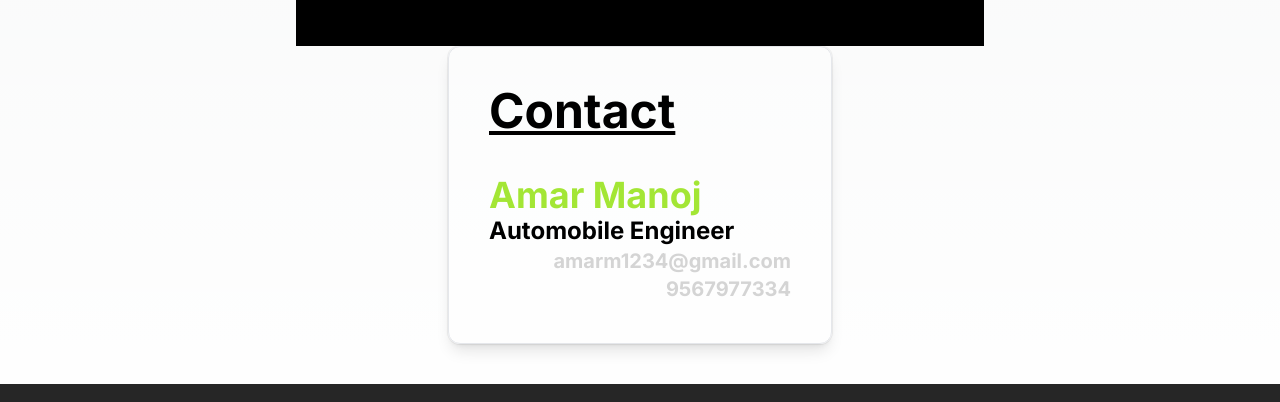
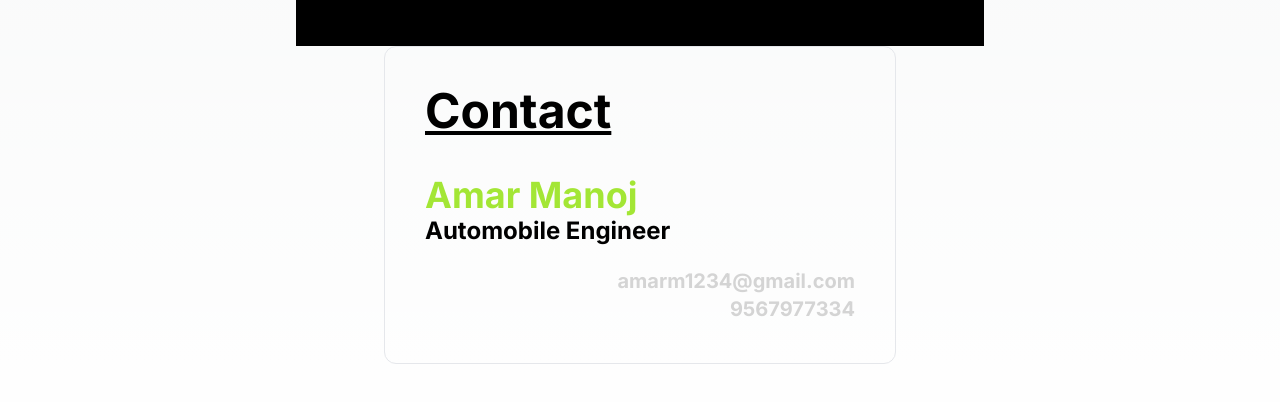
Before and after one commit to simpleitis/amar-manoj-portfolio, a Next.js app: page / in a window 1280 px wide. Shown: the part 3285-3687 px from the top of the page. Built offline with nearby package versions, Linux system fonts and the light colour scheme; grey boxes are pictures that could not be loaded.

Commit message:
fix UI issue of contact

```diff
--- a/components/Contact.tsx
+++ b/components/Contact.tsx
@@ -4,7 +4,7 @@ const Contact = () => {
   return (
     <div
       id="contact"
-      className="p-10 text-2xl font-bold flex flex-col rounded-xl hover:scale-110 duration-300 border mx-10 w-[30%] mb-10 isolate aspect-video bg-white/20 shadow-lg ring-1 ring-black/5"
+      className="p-10 text-2xl font-bold flex flex-col rounded-xl hover:scale-110 duration-300 border w-[90%] sm:w-[60%] lg:w-[50%] xl:w-[40%] mb-10"
     >
       <p className="text-xl md:text-5xl dark:text-white font-bold mb-10 underline">
         Contact
@@ -13,7 +13,7 @@ const Contact = () => {
         <p className="text-4xl text-lime-400">Amar Manoj</p>
         <p className="text-2xl">Automobile Engineer</p>
       </div>
-      <div className="flex flex-col justify-start items-end">
+      <div className="flex flex-col justify-start sm:items-end mt-5 ">
         <p className="text-xl text-neutral-300">amarm1234@gmail.com</p>
         <p className="text-xl text-neutral-300">9567977334</p>
       </div>
```
